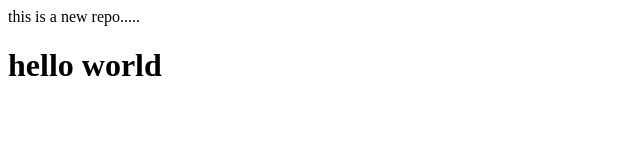
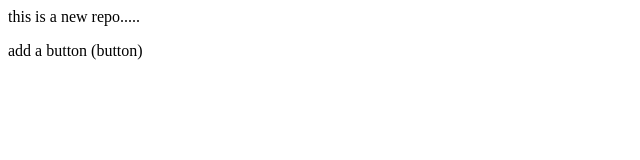
Before and after one commit to bilal00999/localrepo, a plain HTML site: page index.html in a window 1280 px wide. Shown: the whole page, without its empty margins (0-640 px from the left). Drawn offline with Linux system fonts and the light colour scheme.

```diff
--- a/index.html
+++ b/index.html
@@ -1,2 +1,2 @@
 <p>this is a new  repo.....</p>
-<h1>hello world</h1>
+<p>add a button (button)</p>
```
